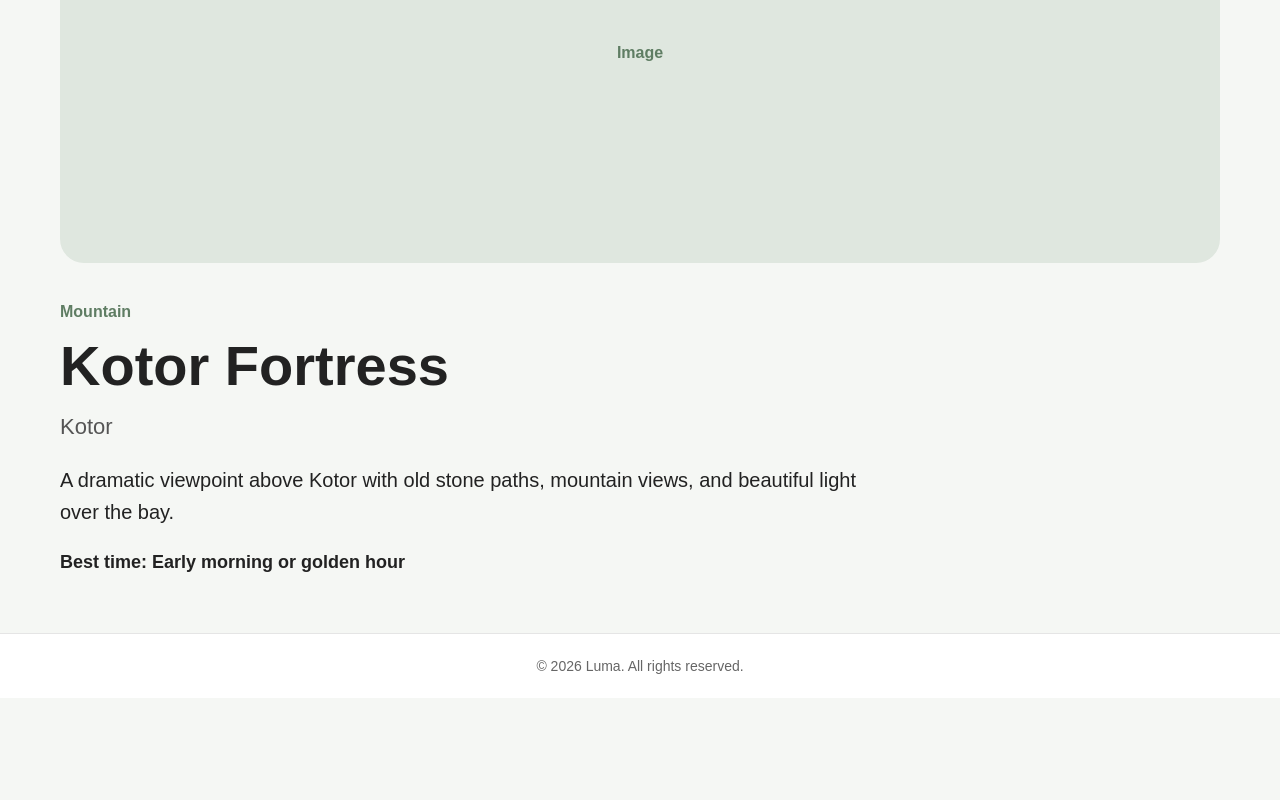
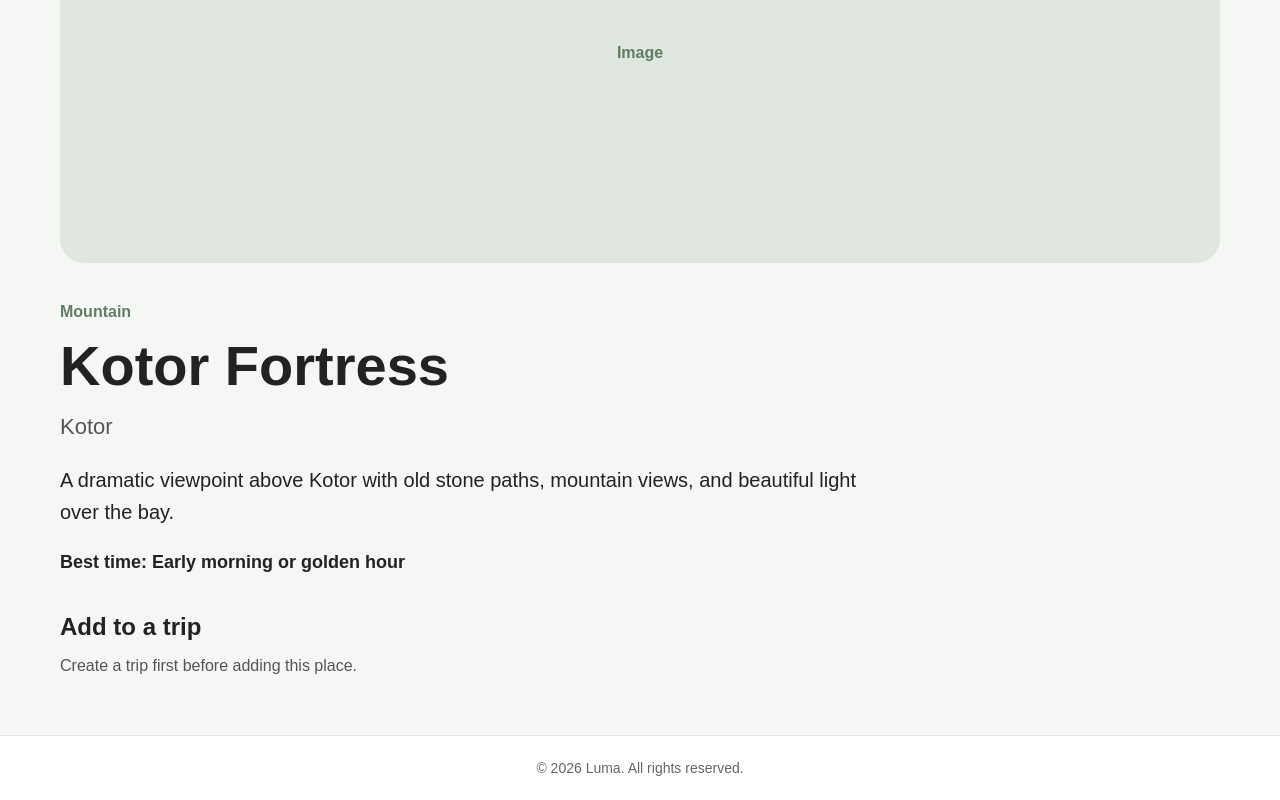
Before and after one commit to Filipmcetinje/luma, a React app in the folder frontend/: page /places/1 in a window 1280 px wide. Shown: the part 303-1103 px from the top of the page. Before the commit the page ends 1001 px from the top, so only its background shows below. Built offline with nearby package versions, Linux system fonts and the light colour scheme; the HTML template or start-up script is replaced by a standard one.

Commit message:
Add places to trips

```diff
--- a/frontend/src/App.jsx
+++ b/frontend/src/App.jsx
@@ -53,6 +53,25 @@ function App() {
     );
   }
 
+  function handleAddPlaceToTrip(tripId, placeId) {
+    setTrips((currentTrips) =>
+      currentTrips.map((trip) => {
+        if (trip.id !== Number(tripId)) {
+          return trip;
+        }
+
+        if (trip.places.includes(placeId)) {
+          return trip;
+        }
+
+        return {
+          ...trip,
+          places: [...trip.places, placeId],
+        };
+      }),
+    );
+  }
+
   return (
     <>
       <Header favoriteCount={favoritePlaceIds.length} />
@@ -89,7 +108,15 @@ function App() {
           }
         />
         <Route path="/journal" element={<Journal />} />
-        <Route path="/places/:placeId" element={<PlaceDetails />} />
+        <Route
+          path="/places/:placeId"
+          element={
+            <PlaceDetails
+              trips={trips}
+              onAddPlaceToTrip={handleAddPlaceToTrip}
+            />
+          }
+        />
       </Routes>
 
       <Footer />
--- a/frontend/src/pages/PlaceDetails/PlaceDetails.css
+++ b/frontend/src/pages/PlaceDetails/PlaceDetails.css
@@ -45,3 +45,43 @@
   font-size: 18px;
   font-weight: 600;
 }
+.place-details__trip-section {
+  max-width: 560px;
+  margin-top: 40px;
+}
+
+.place-details__trip-title {
+  margin: 0 0 16px;
+  font-size: 24px;
+}
+
+.place-details__trip-message {
+  margin: 0;
+  color: #555;
+}
+
+.place-details__trip-select {
+  width: 100%;
+  box-sizing: border-box;
+  padding: 12px 14px;
+  border: 1px solid #b8b8b8;
+  border-radius: 8px;
+  background-color: white;
+  font: inherit;
+}
+.place-details__trip-button {
+  margin-top: 16px;
+  padding: 12px 18px;
+  border: none;
+  border-radius: 8px;
+  font: inherit;
+  cursor: pointer;
+}
+
+.place-details__trip-button:hover {
+  opacity: 0.8;
+}
+.place-details__trip-button:disabled {
+  cursor: not-allowed;
+  opacity: 0.5;
+}
--- a/frontend/src/pages/PlaceDetails/PlaceDetails.jsx
+++ b/frontend/src/pages/PlaceDetails/PlaceDetails.jsx
@@ -1,12 +1,22 @@
+import { useState } from "react";
 import { useParams } from "react-router-dom";
 
 import "./PlaceDetails.css";
 import places from "../../data/places";
 
-function PlaceDetails() {
+function PlaceDetails({ trips, onAddPlaceToTrip }) {
   const { placeId } = useParams();
+  const [selectedTripId, setSelectedTripId] = useState("");
 
   const place = places.find((place) => place.id === Number(placeId));
+
+  function handleAddToTrip() {
+    if (!selectedTripId) {
+      return;
+    }
+
+    onAddPlaceToTrip(selectedTripId, place.id);
+  }
 
   if (!place) {
     return (
@@ -31,6 +41,43 @@ function PlaceDetails() {
 
         <p className="place-details__best-time">Best time: {place.bestTime}</p>
       </section>
+
+      <section className="place-details__trip-section">
+        <h2 className="place-details__trip-title">Add to a trip</h2>
+
+        {trips.length === 0 ? (
+          <p className="place-details__trip-message">
+            Create a trip first before adding this place.
+          </p>
+        ) : (
+          <>
+            <select
+              className="place-details__trip-select"
+              value={selectedTripId}
+              onChange={(event) => setSelectedTripId(event.target.value)}
+            >
+              <option value="" disabled>
+                Choose a trip
+              </option>
+
+              {trips.map((trip) => (
+                <option key={trip.id} value={trip.id}>
+                  {trip.name}
+                </option>
+              ))}
+            </select>
+
+            <button
+              className="place-details__trip-button"
+              type="button"
+              onClick={handleAddToTrip}
+              disabled={!selectedTripId}
+            >
+              Add to Trip
+            </button>
+          </>
+        )}
+      </section>
     </main>
   );
 }
```
